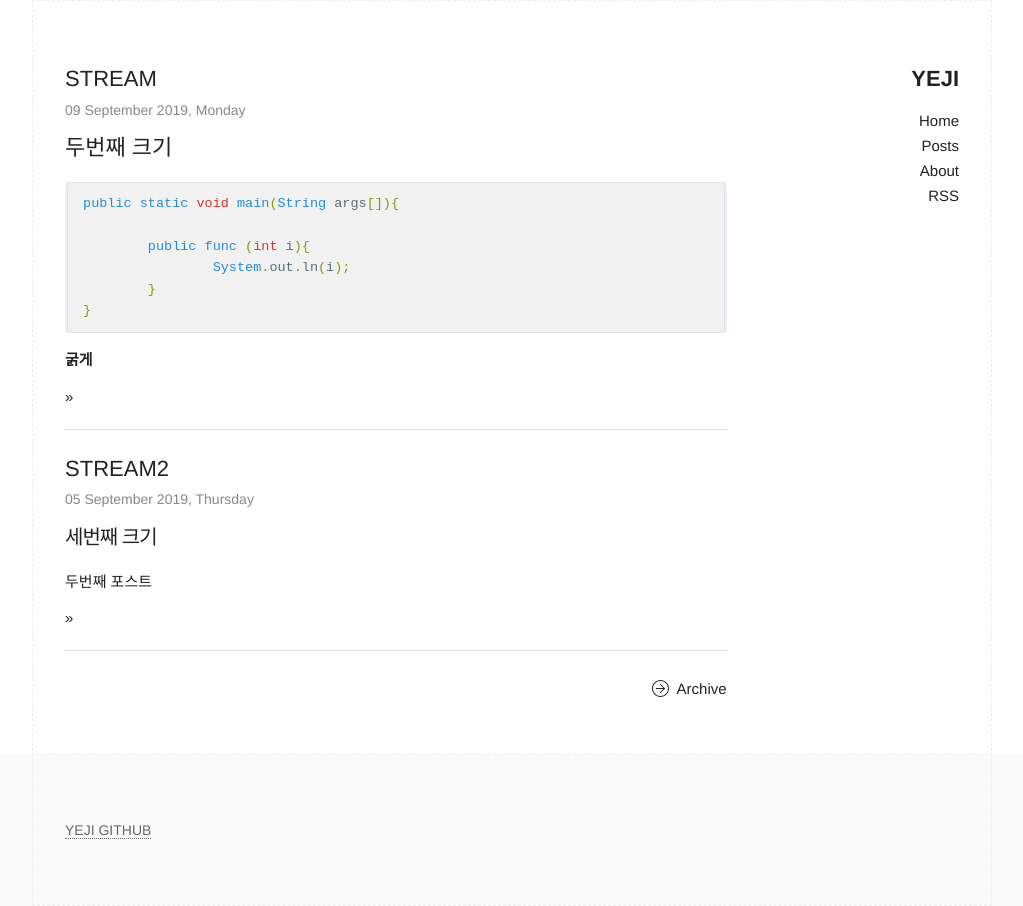
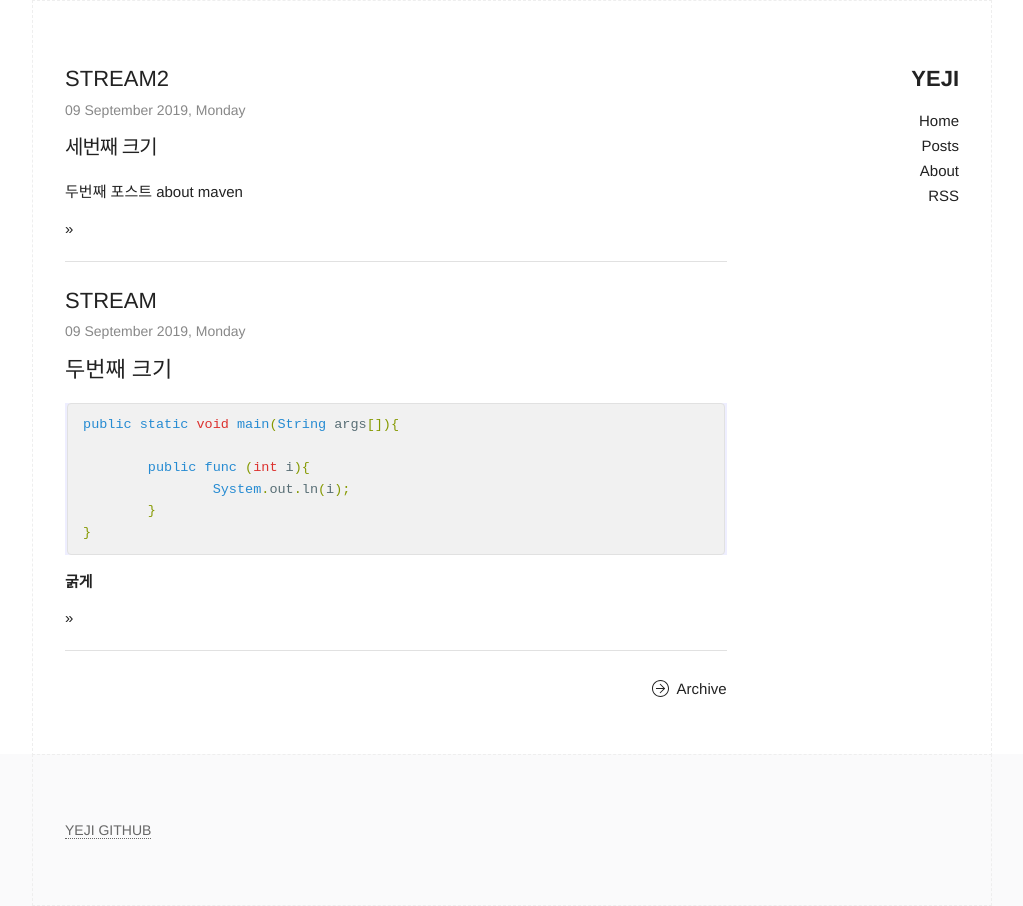
Before and after one commit to yeji0092/yeji0092.github.io, a Jekyll site: the page built from index.html, in a window 1280 px wide. Shown: the whole page, without its empty margins (128-1151 px from the left). Built offline with Jekyll 4.4.1, drawn with Linux system fonts in a browser that asks for light colours.

Commit message:
Update 2019-09-05-second-post.md

```diff
--- a/_posts/2019-09-05-second-post.md
+++ b/_posts/2019-09-05-second-post.md
@@ -2,9 +2,12 @@
 layout : post
 title : STREAM2
 author : YEJI KIM
+date: 2019-09-09
+categories: maven
 
 ---
 
 ### 세번째 크기
 
 두번째 포스트
+about maven
```
